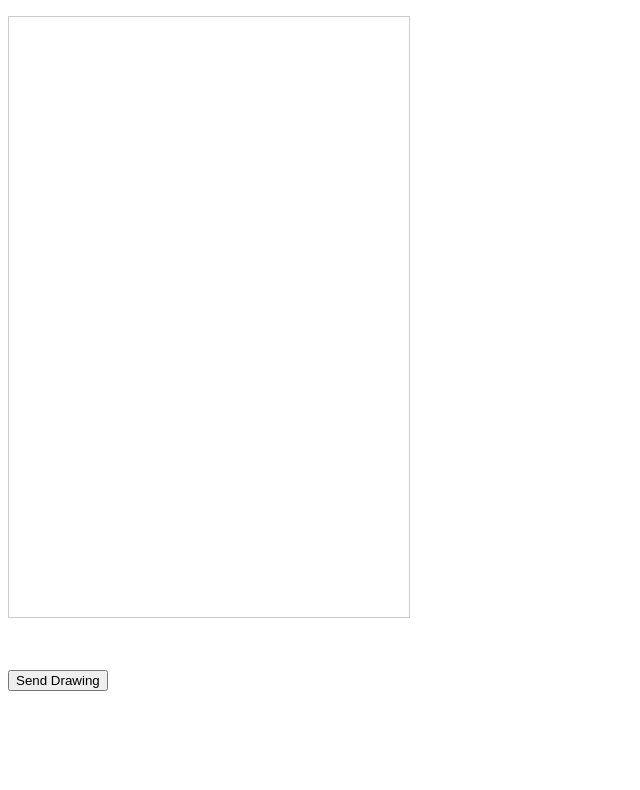
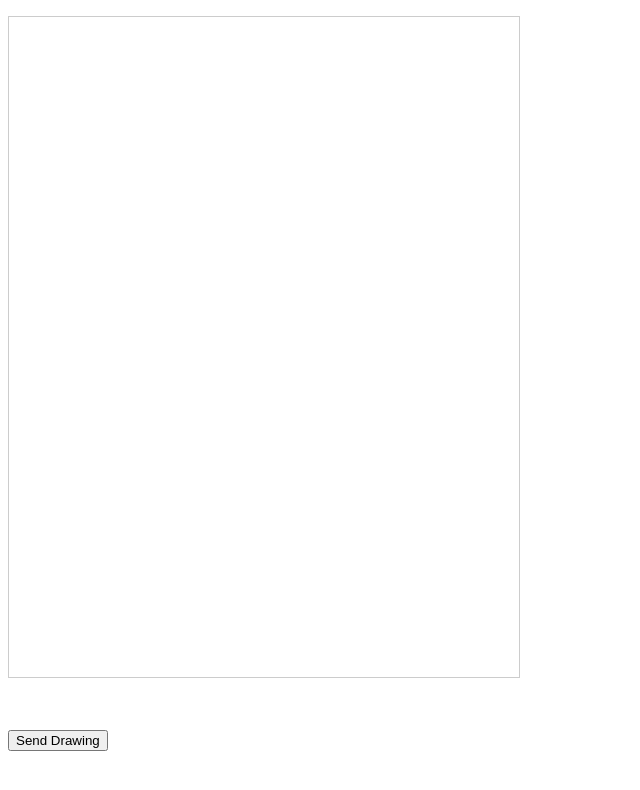
Before and after one commit to seanrmcneil/INFO4320, a website: page nodeSerial/touch.html in a window 1280 px wide. Shown: the whole page, without its empty margins (0-640 px from the left). Drawn offline with nearby package versions, Linux system fonts and the light colour scheme.

Commit message:
fixed width/height

```diff
--- a/nodeSerial/touch.html
+++ b/nodeSerial/touch.html
@@ -70,7 +70,7 @@
     </script>
     <script type="text/javascript"></script>
     <p>
-        <canvas id="touchmovezone" width="400" height="600" style="border: 1px solid #ccc;display: block">
+        <canvas id="touchmovezone" width="510" height="660" style="border: 1px solid #ccc;display: block">
             <br/>Canvas element not supported
             <br/>
         </canvas>
```
